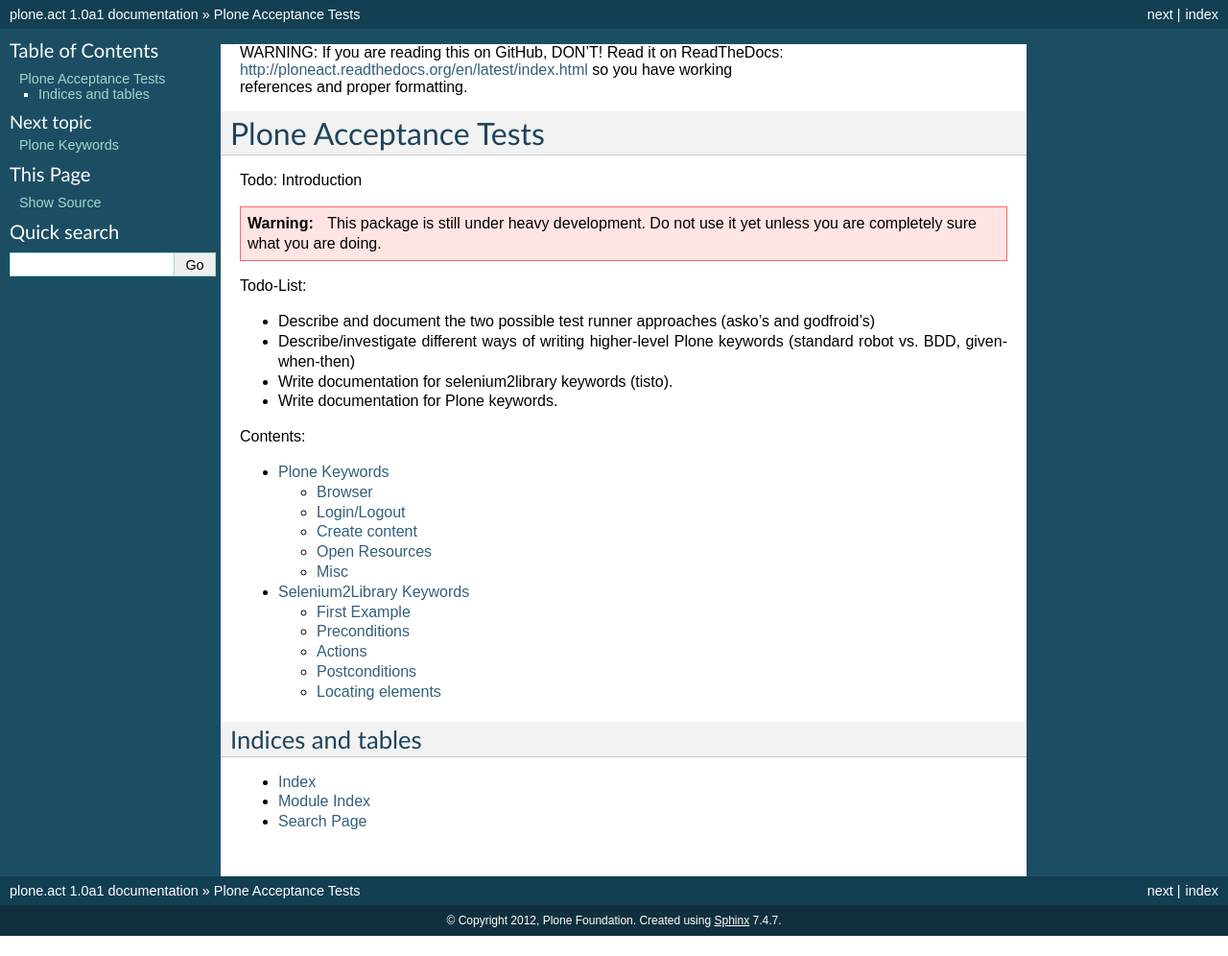
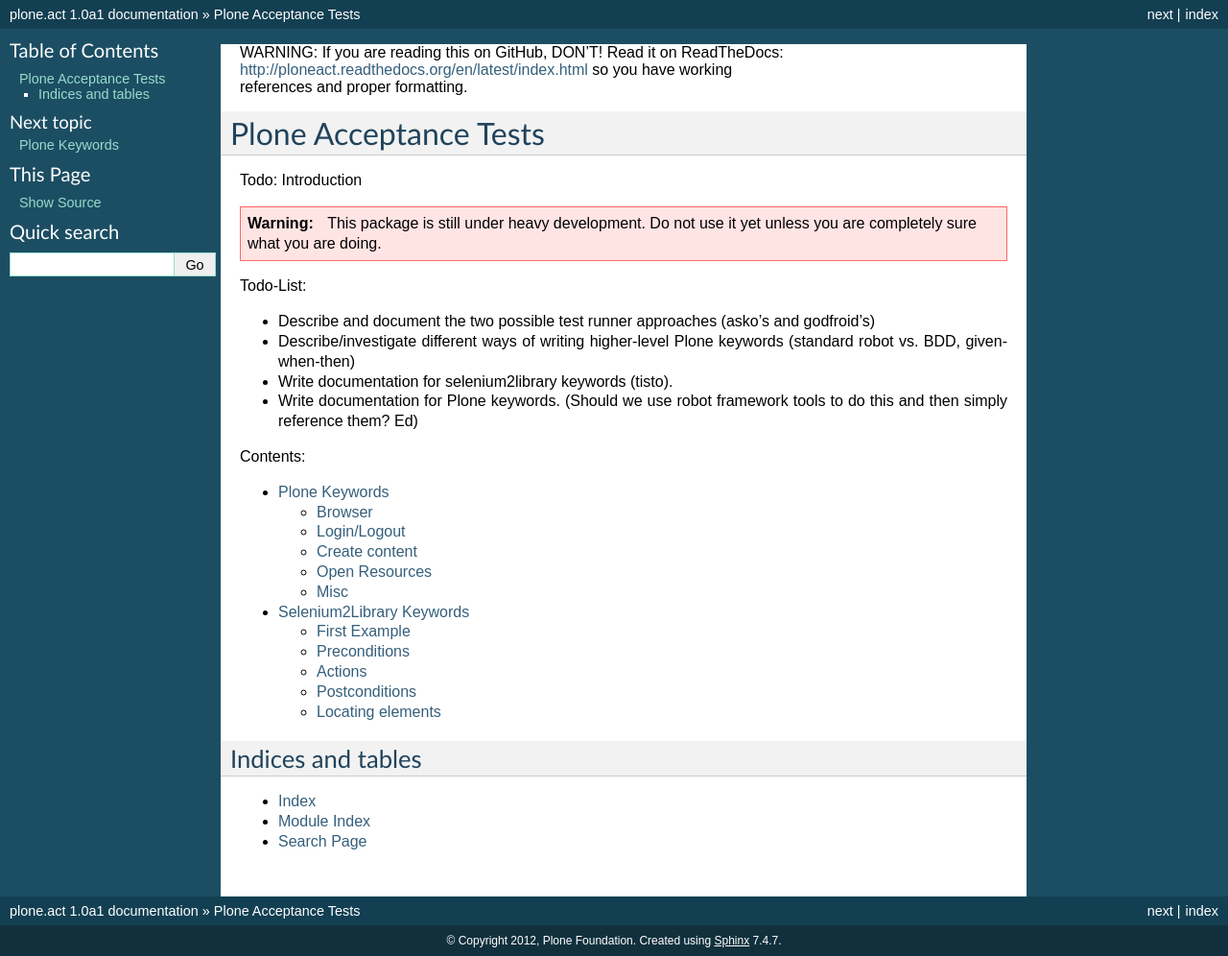
Before and after one commit to plone/plone.app.robotframework, a Sphinx documentation site: the page built from docs/source/index.rst, in a window 1280 px wide. Shown: the whole page at 96% size. Built offline with Sphinx 7.4.7, drawn with Linux system fonts in a browser that asks for light colours; before the commit the page ends 975 px from its top, so only the background shows below that.

Commit message:
Re-add emanlove's commit 50e4b4e8f39f991125e4f8b015e20c84a108d9ea

```diff
--- a/docs/source/index.rst
+++ b/docs/source/index.rst
@@ -21,7 +21,7 @@
 - Describe and document the two possible test runner approaches (asko's and godfroid's)
 - Describe/investigate different ways of writing higher-level Plone keywords (standard robot vs. BDD, given-when-then)
 - Write documentation for selenium2library keywords (tisto).
-- Write documentation for Plone keywords.
+- Write documentation for Plone keywords. (Should we use robot framework tools to do this and then simply reference them? Ed)
 
 
 Contents:
```
